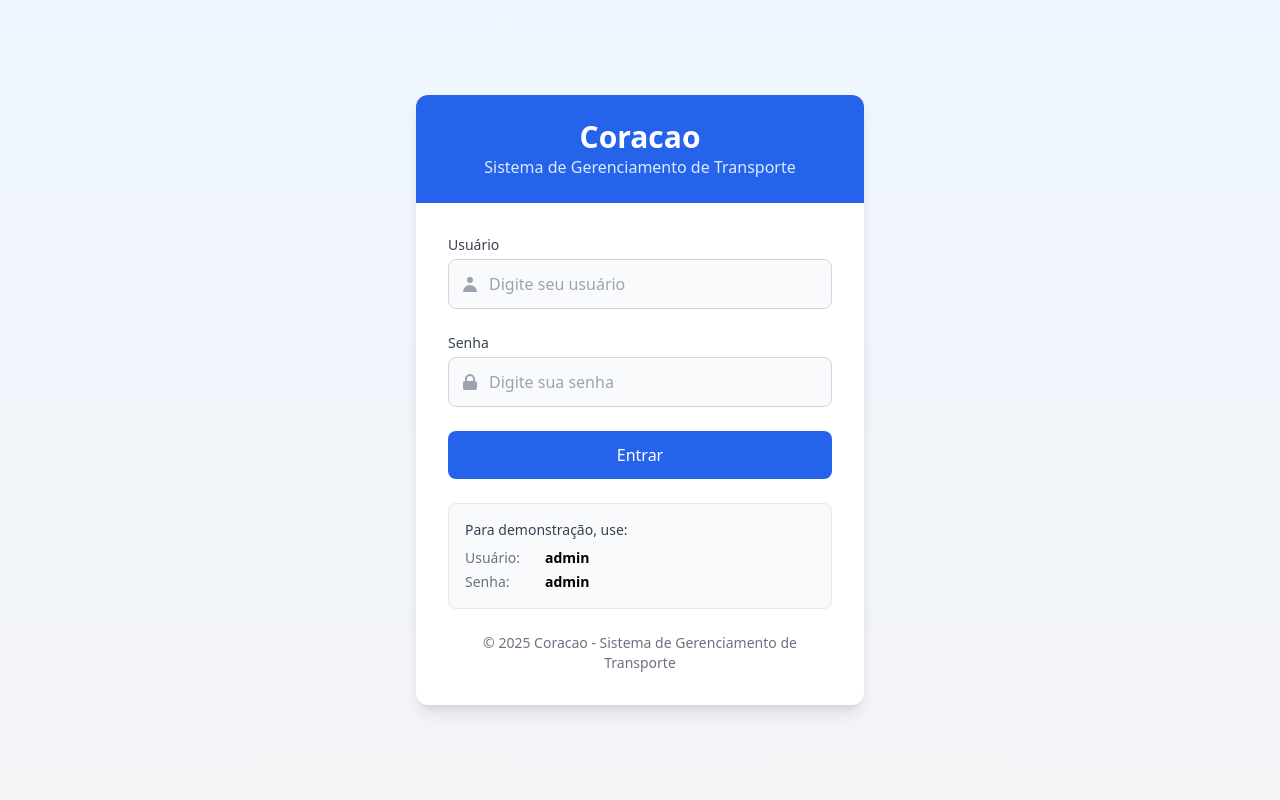
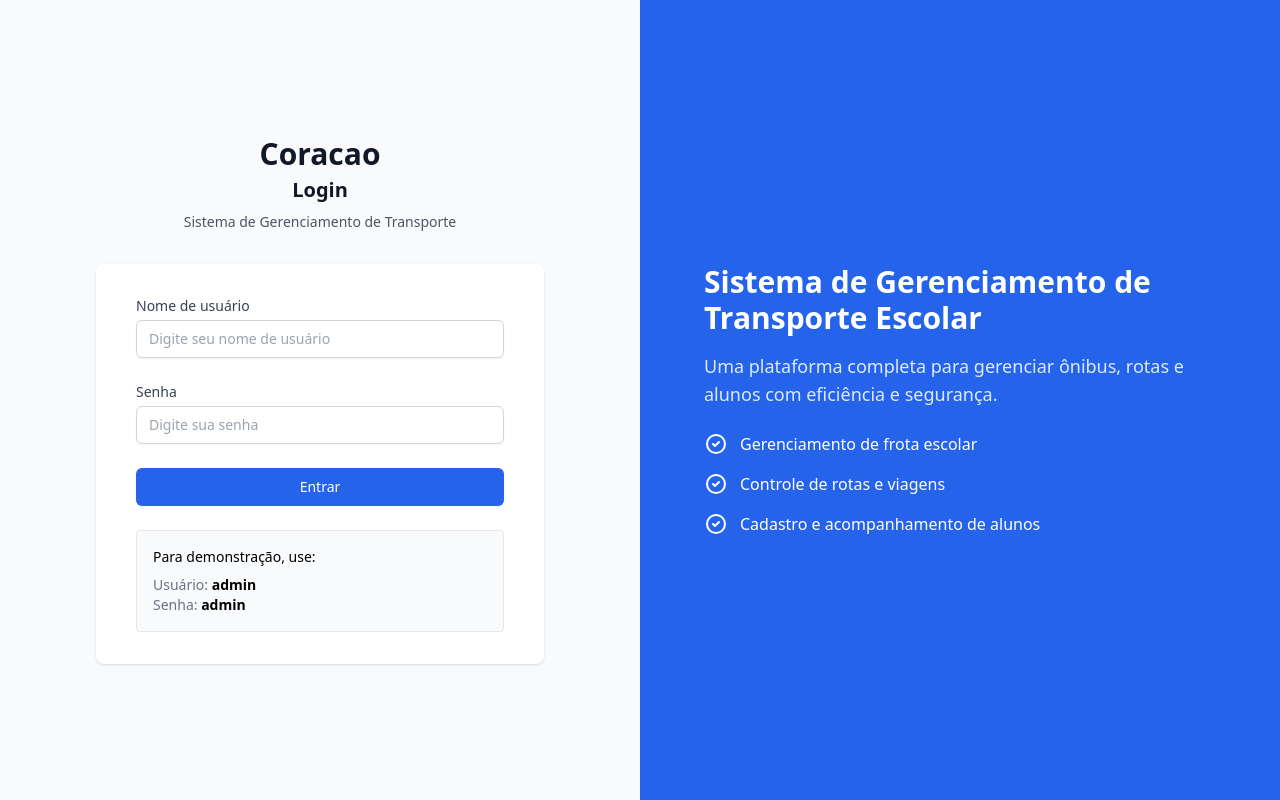
Before and after one commit to douglashub/app-frontend, a React (Vite) app: page /login in a window 1280 px wide. Built offline with nearby package versions, Linux system fonts and the light colour scheme.

Commit message:
fix components styles

```diff
--- a/src/components/common/StatCard.jsx
+++ b/src/components/common/StatCard.jsx
@@ -10,7 +10,7 @@ export default function StatCard({ title, value, icon, color }) {
   }[icon] || ArrowUpIcon
 
   return (
-    <div className="bg-white p-6 rounded-lg shadow-sm border border-gray-100">
+    <div className="bg-blue-50 p-6 rounded-lg shadow-sm border border-gray-100">
       <div className="flex items-center justify-between">
         <div>
           <p className="text-sm text-gray-500 mb-1">{title}</p>
--- a/src/components/common/StatusBadge.jsx
+++ b/src/components/common/StatusBadge.jsx
@@ -1,17 +1,71 @@
 import React from 'react'
 
-export default function StatusBadge({ status }) {
-  const statusStyles = {
-    active: 'bg-green-100 text-green-800',
-    inactive: 'bg-yellow-100 text-yellow-800',
-    completed: 'bg-blue-100 text-blue-800',
-    canceled: 'bg-red-100 text-red-800',
-    pending: 'bg-purple-100 text-purple-800'
+export default function StatusBadge({ status, type = 'default', size = 'md' }) {
+  // Status types can be expanded for different contexts
+  const statusMap = {
+    // Generic statuses
+    active: { bg: 'bg-green-100', text: 'text-green-800', label: 'active' },
+    inactive: { bg: 'bg-yellow-100', text: 'text-yellow-800', label: 'inactive' },
+    pending: { bg: 'bg-yellow-100', text: 'text-yellow-800', label: 'Pendente' },
+    completed: { bg: 'bg-blue-100', text: 'text-blue-800', label: 'Concluído' },
+    canceled: { bg: 'bg-red-100', text: 'text-red-800', label: 'Cancelada' },
+
+    // Ônibus specific
+    maintenance: { bg: 'bg-orange-100', text: 'text-orange-800', label: 'Em Manutenção' },
+
+    // Viagem specific
+    in_progress: { bg: 'bg-blue-100', text: 'text-blue-800', label: 'Em Andamento' },
+    scheduled: { bg: 'bg-purple-100', text: 'text-purple-800', label: 'Programada' },
+
+    // Aluno specific
+    enrolled: { bg: 'bg-green-100', text: 'text-green-800', label: 'Matriculado' },
+    graduated: { bg: 'bg-blue-100', text: 'text-blue-800', label: 'Formado' },
+
+    // Fallback
+    default: { bg: 'bg-gray-100', text: 'text-gray-800', label: status }
+  };
+
+  // For context-specific labels we can override based on type
+  const contextMap = {
+    aluno: {
+      active: { label: 'Ativo' },
+      inactive: { label: 'Inativo' }
+    },
+    onibus: {
+      active: { label: 'Em Operação' },
+      inactive: { label: 'Fora de Serviço' }
+    },
+    rota: {
+      active: { label: 'Ativa' },
+      inactive: { label: 'Temporária' }
+    },
+    viagem: {
+      completed: { label: 'Concluída' },
+      pending: { label: 'Programada' },
+      in_progress: { label: 'Em andamento' },
+      canceled: { label: 'Cancelada' }
+    }
+  };
+
+  // Size variants
+  const sizeClasses = {
+    sm: 'px-2 py-0.5 text-xs',
+    md: 'px-2 py-1 text-xs',
+    lg: 'px-2 py-1 text-xs'
+  };
+
+  // Get base styling
+  const baseStyle = statusMap[status] || statusMap.default;
+
+  // Apply context override if applicable
+  let label = baseStyle.label;
+  if (contextMap[type] && contextMap[type][status]) {
+    label = contextMap[type][status].label;
   }
 
   return (
-    <span className={`inline-flex items-center px-3 py-1 rounded-full text-sm font-medium ${statusStyles[status] || 'bg-gray-100 text-gray-800'}`}>
-      {status}
+    <span className={`inline-flex items-center justify-center rounded-full font-normal ${baseStyle.bg} ${baseStyle.text} ${sizeClasses[size]}`}>
+      {label}
     </span>
   )
 }
--- a/src/index.css
+++ b/src/index.css
@@ -2,8 +2,19 @@
 @tailwind components;
 @tailwind utilities;
 
+* {
+  margin: 0;
+  padding: 0;
+  box-sizing: border-box;
+}
+
+html, body {
+  height: 100%;
+  overflow-x: hidden;
+}
+
 body {
-  @apply bg-gray-50;
+  @apply min-h-screen bg-blue-50;
 }
 
 .primary {
--- a/src/pages/Dashboard.jsx
+++ b/src/pages/Dashboard.jsx
@@ -59,7 +59,7 @@ export default function Dashboard() {
 
       <div className="grid grid-cols-2 md:grid-cols-4 gap-4 mb-6">
         {/* Ônibus Ativos */}
-        <div className="bg-white rounded-xl shadow-sm p-6 border border-gray-100 transition-all hover:shadow-md">
+        <div className="bg-white p-6 border-b border-r border-gray-200">
           <div className="flex justify-between items-start">
             <div>
               <div className="text-3xl font-bold text-gray-900">{stats.onibusAtivos}</div>
@@ -234,4 +234,4 @@ export default function Dashboard() {
       </div>
     </div>
   );
-}
+};
--- a/src/pages/Login.jsx
+++ b/src/pages/Login.jsx
@@ -24,67 +24,76 @@ export default function Login() {
   }
 
   return (
-    <div className="bg-gradient-to-b from-blue-50 to-gray-100 min-h-screen flex items-center justify-center p-4">
-      <div className="bg-white rounded-xl shadow-lg w-full max-w-md overflow-hidden">
-        <div className="bg-blue-600 p-6 text-center">
-          <h1 className="text-3xl font-bold text-white">Coracao</h1>
-          <p className="text-blue-100">Sistema de Gerenciamento de Transporte</p>
+    <div className="flex min-h-screen bg-gray-50">
+      {/* Left side - Login Form */}
+      <div className="flex flex-col justify-center py-12 px-4 sm:px-6 lg:px-8 w-full md:w-1/2">
+        <div className="sm:mx-auto sm:w-full sm:max-w-md">
+          <h1 className="text-center text-3xl font-bold text-gray-900 mb-1">Coracao</h1>
+          <h2 className="text-center text-xl font-semibold text-gray-900">Login</h2>
+          <p className="mt-2 text-center text-sm text-gray-600">
+            Sistema de Gerenciamento de Transporte
+          </p>
         </div>
 
-        <div className="p-8">
-          <form onSubmit={handleSubmit} className="space-y-6">
+        <div className="mt-8 sm:mx-auto sm:w-full sm:max-w-md">
+          <div className="bg-white py-8 px-4 shadow sm:rounded-lg sm:px-10">
+            <form className="space-y-6" onSubmit={handleSubmit}>
               <div>
-              <label className="block text-sm font-medium text-gray-700 mb-1">Usuário</label>
-              <div className="relative">
-                <div className="absolute inset-y-0 left-0 pl-3 flex items-center pointer-events-none">
-                  <svg xmlns="http://www.w3.org/2000/svg" className="h-5 w-5 text-gray-400" viewBox="0 0 20 20" fill="currentColor">
-                    <path fillRule="evenodd" d="M10 9a3 3 0 100-6 3 3 0 000 6zm-7 9a7 7 0 1114 0H3z" clipRule="evenodd" />
-                  </svg>
-                </div>
+                <label htmlFor="username" className="block text-sm font-medium text-gray-700">
+                  Nome de usuário
+                </label>
+                <div className="mt-1">
                   <input
+                    id="username"
+                    name="username"
                     type="text"
-                  className="pl-10 block w-full rounded-lg border border-gray-300 bg-gray-50 py-3 px-4 text-gray-900 focus:border-blue-500 focus:ring-blue-500 focus:outline-none"
-                  placeholder="Digite seu usuário"
+                    autoComplete="username"
+                    required
                     value={username}
                     onChange={(e) => setUsername(e.target.value)}
-                  required
+                    className="appearance-none block w-full px-3 py-2 border border-gray-300 rounded-md shadow-sm placeholder-gray-400 focus:outline-none focus:ring-blue-500 focus:border-blue-500 sm:text-sm"
+                    placeholder="Digite seu nome de usuário"
                   />
                 </div>
               </div>
 
               <div>
-              <label className="block text-sm font-medium text-gray-700 mb-1">Senha</label>
-              <div className="relative">
-                <div className="absolute inset-y-0 left-0 pl-3 flex items-center pointer-events-none">
-                  <svg xmlns="http://www.w3.org/2000/svg" className="h-5 w-5 text-gray-400" viewBox="0 0 20 20" fill="currentColor">
-                    <path fillRule="evenodd" d="M5 9V7a5 5 0 0110 0v2a2 2 0 012 2v5a2 2 0 01-2 2H5a2 2 0 01-2-2v-5a2 2 0 012-2zm8-2v2H7V7a3 3 0 016 0z" clipRule="evenodd" />
-                  </svg>
-                </div>
+                <label htmlFor="password" className="block text-sm font-medium text-gray-700">
+                  Senha
+                </label>
+                <div className="mt-1">
                   <input
+                    id="password"
+                    name="password"
                     type="password"
-                  className="pl-10 block w-full rounded-lg border border-gray-300 bg-gray-50 py-3 px-4 text-gray-900 focus:border-blue-500 focus:ring-blue-500 focus:outline-none"
-                  placeholder="Digite sua senha"
+                    autoComplete="current-password"
+                    required
                     value={password}
                     onChange={(e) => setPassword(e.target.value)}
-                  required
+                    className="appearance-none block w-full px-3 py-2 border border-gray-300 rounded-md shadow-sm placeholder-gray-400 focus:outline-none focus:ring-blue-500 focus:border-blue-500 sm:text-sm"
+                    placeholder="Digite sua senha"
                   />
                 </div>
               </div>
 
               {error && (
-              <div className="text-sm bg-red-50 text-red-600 p-3 rounded-lg flex items-start">
-                <svg xmlns="http://www.w3.org/2000/svg" className="h-5 w-5 mr-2 flex-shrink-0" viewBox="0 0 20 20" fill="currentColor">
+                <div className="bg-red-50 border-l-4 border-red-500 p-4 text-sm text-red-700">
+                  <div className="flex items-center">
+                    <svg className="h-5 w-5 text-red-500 mr-2" xmlns="http://www.w3.org/2000/svg" viewBox="0 0 20 20" fill="currentColor">
                       <path fillRule="evenodd" d="M18 10a8 8 0 11-16 0 8 8 0 0116 0zm-7 4a1 1 0 11-2 0 1 1 0 012 0zm-1-9a1 1 0 00-1 1v4a1 1 0 102 0V6a1 1 0 00-1-1z" clipRule="evenodd" />
                     </svg>
-                <span>{error}</span>
+                    {error}
+                  </div>
                 </div>
               )}
 
+              <div>
                 <button
                   type="submit"
                   disabled={loading}
-              className={`w-full flex justify-center items-center rounded-lg py-3 px-4 font-medium text-white transition-colors
-                ${loading ? 'bg-blue-400 cursor-not-allowed' : 'bg-blue-600 hover:bg-blue-700'}`}
+                  className={`w-full flex justify-center py-2 px-4 border border-transparent rounded-md shadow-sm text-sm font-medium text-white ${
+                    loading ? 'bg-blue-400' : 'bg-blue-600 hover:bg-blue-700'
+                  } focus:outline-none focus:ring-2 focus:ring-offset-2 focus:ring-blue-500`}
                 >
                   {loading ? (
                     <>
@@ -96,24 +105,46 @@ export default function Login() {
                     </>
                   ) : 'Entrar'}
                 </button>
+              </div>
             </form>
 
-          <div className="mt-6 bg-gray-50 p-4 rounded-lg text-sm border border-gray-200">
-            <p className="font-medium text-gray-700 mb-2">Para demonstração, use:</p>
-            <div className="space-y-1">
-              <div className="flex">
-                <span className="text-gray-500 w-20">Usuário:</span>
-                <span className="font-semibold">admin</span>
+            <div className="mt-6 bg-gray-50 p-4 rounded border border-gray-200 text-sm">
+              <p className="font-medium mb-2">Para demonstração, use:</p>
+              <p><span className="text-gray-500">Usuário:</span> <strong>admin</strong></p>
+              <p><span className="text-gray-500">Senha:</span> <strong>admin</strong></p>
             </div>
-              <div className="flex">
-                <span className="text-gray-500 w-20">Senha:</span>
-                <span className="font-semibold">admin</span>
           </div>
         </div>
       </div>
 
-          <div className="mt-6 text-center text-sm text-gray-500">
-            <p>© 2025 Coracao - Sistema de Gerenciamento de Transporte</p>
+      {/* Right side - Banner Image (only visible on md screens and up) */}
+      <div className="hidden md:block md:w-1/2 bg-blue-600">
+        <div className="h-full flex items-center justify-center p-8 text-white">
+          <div className="max-w-lg">
+            <h2 className="text-3xl font-bold mb-4">Sistema de Gerenciamento de Transporte Escolar</h2>
+            <p className="text-lg text-blue-100 mb-6">
+              Uma plataforma completa para gerenciar ônibus, rotas e alunos com eficiência e segurança.
+            </p>
+            <div className="space-y-4">
+              <div className="flex items-center">
+                <svg className="h-6 w-6 mr-3" fill="none" viewBox="0 0 24 24" stroke="currentColor">
+                  <path strokeLinecap="round" strokeLinejoin="round" strokeWidth={2} d="M9 12l2 2 4-4m6 2a9 9 0 11-18 0 9 9 0 0118 0z" />
+                </svg>
+                <span>Gerenciamento de frota escolar</span>
+              </div>
+              <div className="flex items-center">
+                <svg className="h-6 w-6 mr-3" fill="none" viewBox="0 0 24 24" stroke="currentColor">
+                  <path strokeLinecap="round" strokeLinejoin="round" strokeWidth={2} d="M9 12l2 2 4-4m6 2a9 9 0 11-18 0 9 9 0 0118 0z" />
+                </svg>
+                <span>Controle de rotas e viagens</span>
+              </div>
+              <div className="flex items-center">
+                <svg className="h-6 w-6 mr-3" fill="none" viewBox="0 0 24 24" stroke="currentColor">
+                  <path strokeLinecap="round" strokeLinejoin="round" strokeWidth={2} d="M9 12l2 2 4-4m6 2a9 9 0 11-18 0 9 9 0 0118 0z" />
+                </svg>
+                <span>Cadastro e acompanhamento de alunos</span>
+              </div>
+            </div>
           </div>
         </div>
       </div>
--- a/src/pages/PageHeader.jsx
+++ b/src/pages/PageHeader.jsx
@@ -6,7 +6,7 @@ export default function PageHeader({
   actionButton = null
 }) {
   return (
-    <div className="flex flex-col sm:flex-row 2xl:flex-row justify-between items-start sm:items-center xl:items-center gap-4 mb-4 sm:mb-6 xl:mb-8 2xl:mb-10">
+    <div className="bg-blue-50 flex flex-col sm:flex-row 2xl:flex-row justify-between items-start sm:items-center xl:items-center gap-4 mb-4 sm:mb-6 xl:mb-8 2xl:mb-10">
       <div>
         <h1 className="text-2xl sm:text-3xl xl:text-4xl 2xl:text-5xl font-bold">{title}</h1>
         {description && <p className="text-gray-600 mt-1 sm:mt-1.5 xl:mt-2 text-sm sm:text-base xl:text-lg 2xl:text-xl">{description}</p>}
--- a/src/pages/Rotas.jsx
+++ b/src/pages/Rotas.jsx
@@ -108,7 +108,7 @@ const Rotas = () => {
   };
 
   return (
-    <div>
+    <div className="space-y-6 flex-1 bg-white">
       <div className="flex justify-between items-center mb-6">
         <h1 className="text-2xl font-bold">Gerenciamento de Rotas</h1>
         <button className="bg-blue-500 hover:bg-blue-600 text-white py-2 px-4 rounded flex items-center">
```
Also changed, not shown: src/App.jsx (+4 -4 lines), src/components/common/DataTable.jsx (+17 -17 lines), src/pages/Alunos.jsx (+8 -10 lines). Lines whose indentation alone changed are shown as unchanged.
